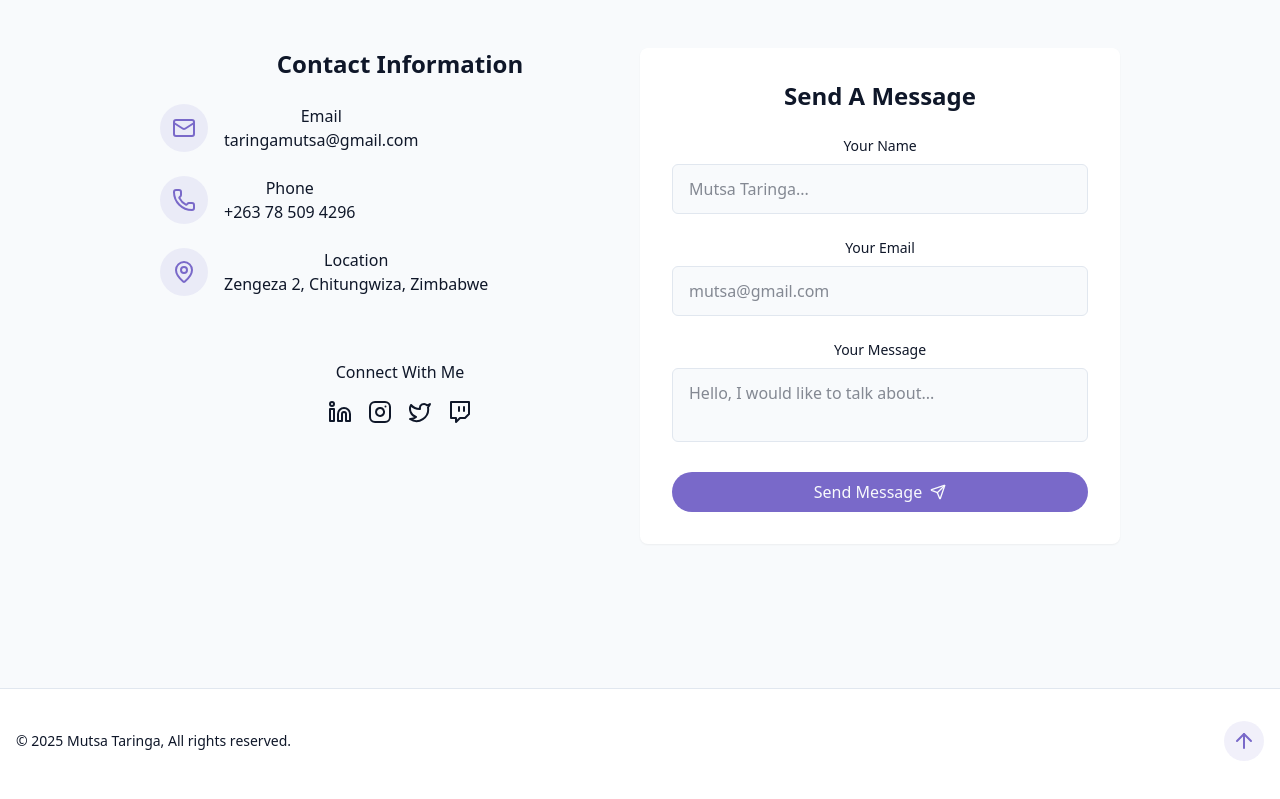
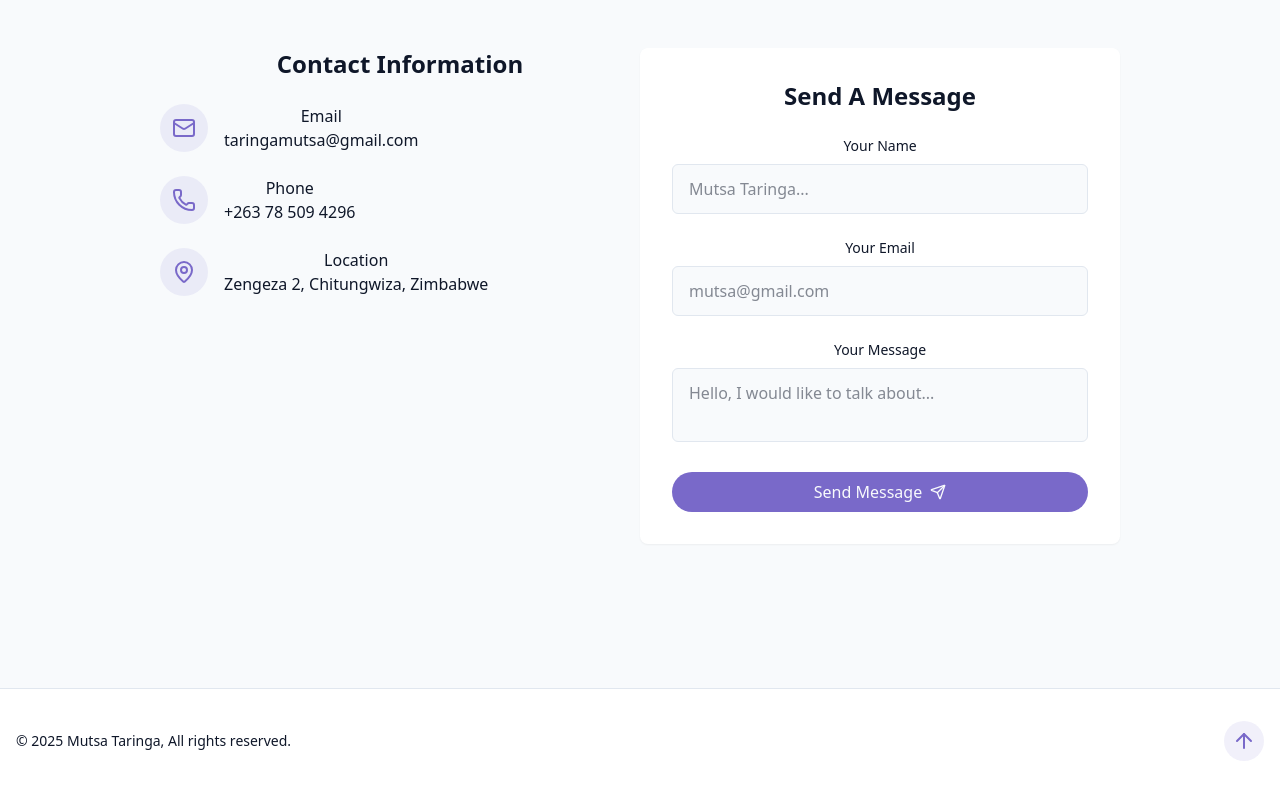
Before and after one commit to mutsah/portfolio, a React (Vite) app: page / in a window 1280 px wide. Shown: the part 3402-4201 px from the top of the page. Built offline with nearby package versions, Linux system fonts and the light colour scheme.

Commit message:
Update ContactSection.jsx

```diff
--- a/src/components/ContactSection.jsx
+++ b/src/components/ContactSection.jsx
@@ -70,10 +70,10 @@
                 </div>
               </div>
             </div>
-            <div className="pt-8">
+            {/* <div className="pt-8">
               <h4 className="font-medium mb-4">Connect With Me</h4>
               <div className="flex justify-center space-x-4">
-                <a href="#" target="_blank">
+                <a href="https://www.linkedin.com/in/mutsa-taringa-b8857723b/" target="_blank">
                   <Linkedin></Linkedin>
                 </a>
                 <a href="#" target="_blank">
@@ -86,7 +86,7 @@
                   <Twitch></Twitch>
                 </a>
               </div>
-            </div>
+            </div> */}
           </div>
 
           <div className="bg-card p-8 rounded-lg shadow-xs">
```
